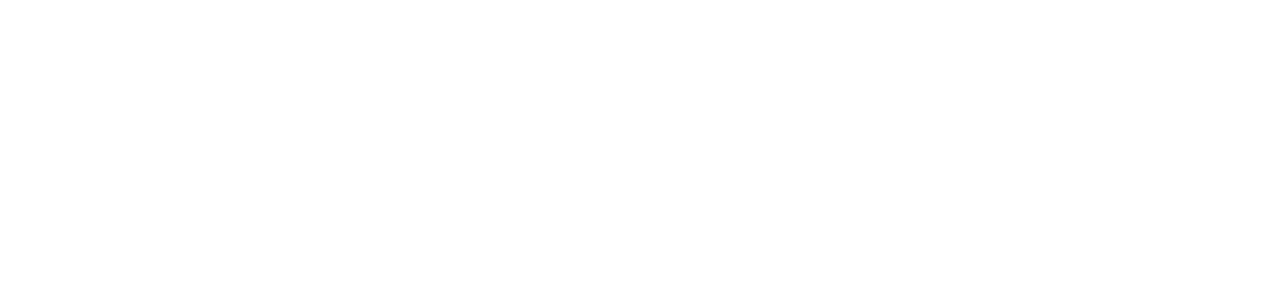
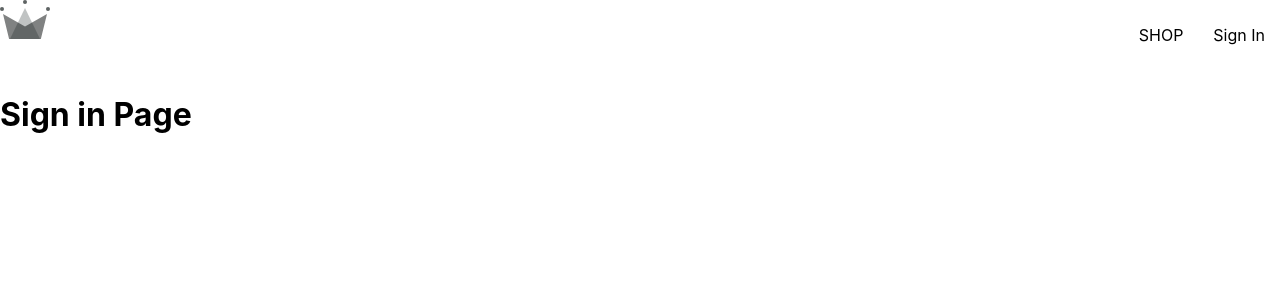
Before and after one commit to Stephen-Roach/cool-clothing-co, a React (Create React App) app: page /sign-in in a window 1280 px wide. Before the commit this address had no page. Shown: the top 300 px of the page. Built offline with nearby package versions, Linux system fonts and the light colour scheme.

Commit message:
adds the sign-in routing

```diff
--- a/package.json
+++ b/package.json
@@ -6,6 +6,7 @@
     "@testing-library/jest-dom": "^5.16.5",
     "@testing-library/react": "^13.4.0",
     "@testing-library/user-event": "^13.5.0",
+    "firebase": "^9.12.1",
     "react": "^18.2.0",
     "react-dom": "^18.2.0",
     "react-router-dom": "^6.4.2",
--- a/src/App.js
+++ b/src/App.js
@@ -1,12 +1,14 @@
 import { Routes, Route } from 'react-router-dom';
 import Home from './routes/home/Home';
 import NavBar from './routes/navigation/NavBar';
+import SignIn from './routes/sign-in/SignIn';
 
 const App = () => {
   return (
     <Routes>
       <Route path='/' element={<NavBar />}>
         <Route index={true} element={<Home />} />
+        <Route path='sign-in' element={<SignIn />} />
       </Route>
     </Routes>
   );
--- a/src/routes/navigation/NavBar.jsx
+++ b/src/routes/navigation/NavBar.jsx
@@ -15,6 +15,9 @@
           <Link className='nav-link' to='/shop'>
             SHOP
           </Link>
+          <Link className='nav-link' to='/sign-in'>
+            Sign In
+          </Link>
         </div>
       </div>
       <Outlet />
--- /dev/null
+++ b/src/routes/sign-in/SignIn.jsx
@@ -0,0 +1,9 @@
+const SignIn = () => {
+  return (
+    <div>
+      <h1>Sign in Page</h1>
+    </div>
+  );
+};
+
+export default SignIn;
```
Also changed, not shown: 1 other file (tests, documents, lock files or other folders).
